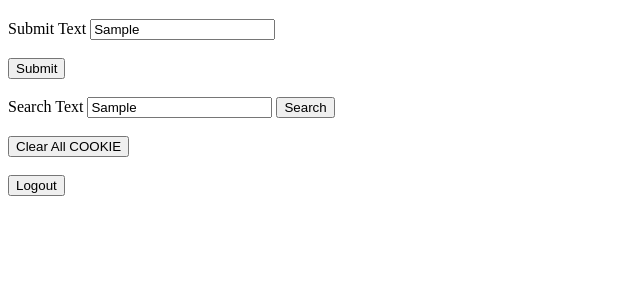
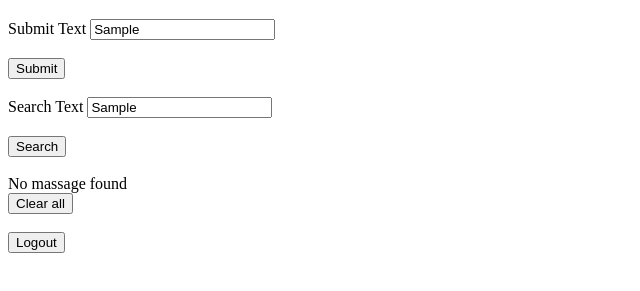
Before and after one commit to siddhantk18/Zygal_assignment, a website: page public/home.html in a window 1280 px wide. Both pictures are taken after typing "Sample", "Sample" into the empty fields and a click on the button "Search". Shown: the part 61-352 px from the top of the page, without its empty margins (0-640 px from the left). Drawn offline with Linux system fonts and the light colour scheme.

Commit message:
Final push

```diff
--- a/public/home.html
+++ b/public/home.html
@@ -11,10 +11,12 @@
     <input type="text" id="data1" name="data1"><br><br>
     <button type="button" onclick="saveData()">Submit </button><br><br>
     <label for="search">Search Text</label>
-    <input type="text" id="search" name="search">
+    <input type="text" id="search" name="search"><br><br>
     <button type="button" onclick="searchData()">Search</button><br><br>
-    <div id="search-results"></div>
-    <button type="button" onclick="clearCookie()">Clear All COOKIE</button><br><br>
+    <div id="search-results">
+      <div id="search-messages"></div>
+    </div>
+    <button type="button" onclick="clearCookie()">Clear all </button><br><br>
     <button type="button" onclick="logout()">Logout</button>
   </form>
 
@@ -30,19 +32,28 @@
       const search = document.getElementById('search').value;
       const cookies = document.cookie.split('; ');
       let result = '';
+      let found = false;
+
       cookies.forEach((cookie) => {
         const [name, value] = cookie.split('=');
         if (name === 'data1' && value.includes(search)) {
           result += `${value}<br>`;
-        }else{
-            return "no message found"
+          found = true;
         }
       });
-      document.getElementById('search-results').innerHTML = result;
+
+      // Displaying the searched result with error handling also
+      document.getElementById('search-results').innerHTML = found ? result : 'No massage found';
     }
 
     function clearCookie() {
       document.cookie = 'data1=; expires=Thu, 01 Jan 1970 00:00:00 GMT; path=/';
+
+      // Reset the input fields
+      // after clearing all the cookies the all input should be empty
+      document.getElementById('data1').value = '';
+      document.getElementById('search').value = '';
+      document.getElementById('search-results').innerHTML = '';
     }
 
     function logout() {
```
Also changed, not shown: app.js (+8 -6 lines), README.md (deleted).
